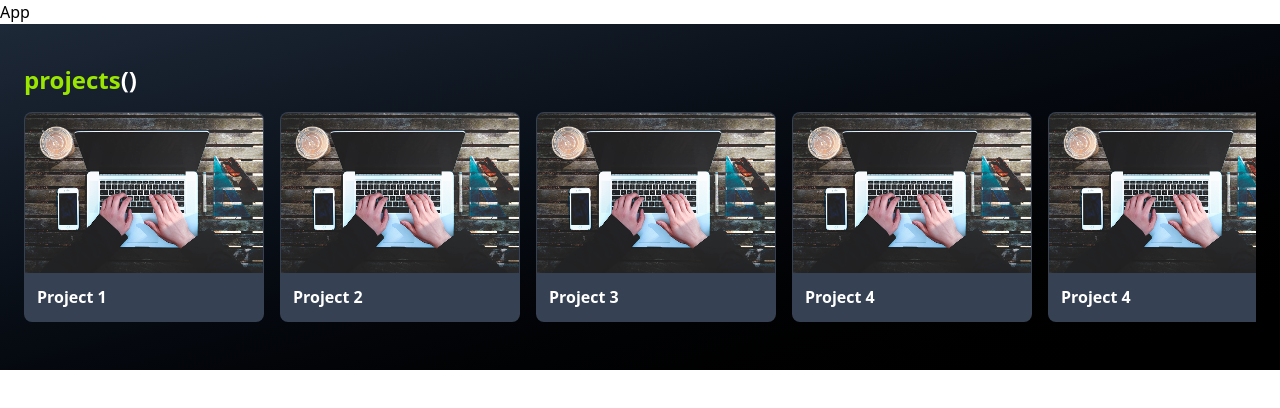
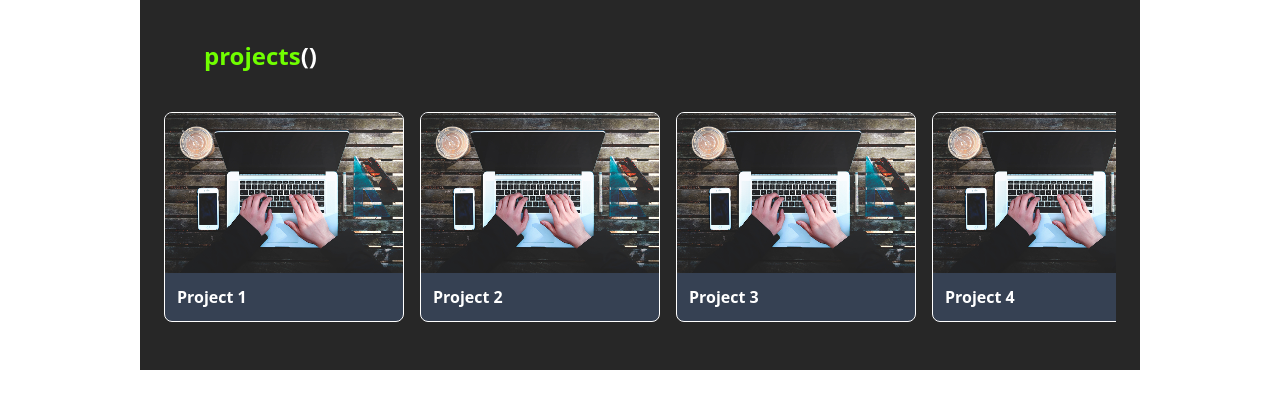
Before and after one commit to mwenaro/gomycode-react-ts-fullstack-dev-portfolio, a React (Vite) app: page / in a window 1280 px wide. Shown: the top 408 px of the page. Built offline with nearby package versions, Linux system fonts and the light colour scheme.

Commit message:
styled the projcts section

```diff
--- a/index.html
+++ b/index.html
@@ -5,7 +5,15 @@
     <link rel="icon" type="image/svg+xml" href="/vite.svg" />
     <meta name="viewport" content="width=device-width, initial-scale=1.0" />
     <title>React Ts Developer Portfolio 2</title>
+
+    <style>
+      .scrollbar-hidden::-webkit-scrollbar {
+        display: none;
+      }
+
+    </style>
     <script src="https://cdn.jsdelivr.net/npm/@tailwindcss/browser@4"></script>
+
   </head>
   <body>
     <div id="root"></div>
--- a/package.json
+++ b/package.json
@@ -11,7 +11,8 @@
   },
   "dependencies": {
     "react": "^19.1.0",
-    "react-dom": "^19.1.0"
+    "react-dom": "^19.1.0",
+    "tailwind-scrollbar-hide": "^2.0.0"
   },
   "devDependencies": {
     "@eslint/js": "^9.25.0",
--- a/src/App.tsx
+++ b/src/App.tsx
@@ -3,7 +3,7 @@ import { Projects } from "./Projects";
 
 export default function App() {
   return (
-    <div>App
+    <div className="max-w-[1000px] mx-auto">
 
 
       {/* Projects */}
--- a/src/Projects.tsx
+++ b/src/Projects.tsx
@@ -1,30 +1,35 @@
-
-
 export function Projects() {
   const projects = [
     { id: 1, name: "Project 1", imageUrl: "./project1.png" },
     { id: 2, name: "Project 2", imageUrl: "./project2.png" },
     { id: 3, name: "Project 3", imageUrl: "./project3.png" },
     { id: 4, name: "Project 4", imageUrl: "./project4.png" },
-    { id: 4, name: "Project 4", imageUrl: "./project5.png" },
+    { id: 5, name: "Project 5", imageUrl: "./project5.png" },
   ];
 
   return (
-    <div className="px-6 py-10 bg-gradient-to-br from-gray-800 to-black text-white">
-      <h2 className="text-2xl font-bold text-lime-400 mb-4">
+    <div className="px-6 py-10 bg-[#272727] to-black text-white cursor-pointer">
+      <h2 className="text-2xl font-bold text-[#70FF00] mb-10 px-10">
         projects<span className="text-white">()</span>
       </h2>
-      <div className="flex space-x-4 overflow-x-auto pb-2 scrollbar-hide">
+
+      <div className="flex space-x-4 overflow-x-auto pb-2 scrollbar-hidden">
         {projects.map((project) => (
           <div
             key={project.id}
-            className="min-w-[240px] bg-gray-700 rounded-lg overflow-hidden border border-transparent hover:border-lime-400 transition"
+            className="relative group min-w-[240px] bg-gray-700 rounded-lg overflow-hidden border border-white hover:border-[#70FF00] transition"
           >
             <img
               src={project.imageUrl}
               alt={project.name}
               className="w-full h-40 object-cover"
             />
+
+            {/* Go-to icon on hover */}
+            <div className="absolute inset-0 flex items-center justify-center bg-black/30 opacity-0 group-hover:opacity-100 transition">
+              <img src="./go-to.png" alt="Go to project" className="w-8 h-8" />
+            </div>
+
             <div className="p-3 font-semibold">{project.name}</div>
           </div>
         ))}
```
Also changed, not shown: public/go-to.png (added), 1 other file (tests, documents, lock files or other folders).
